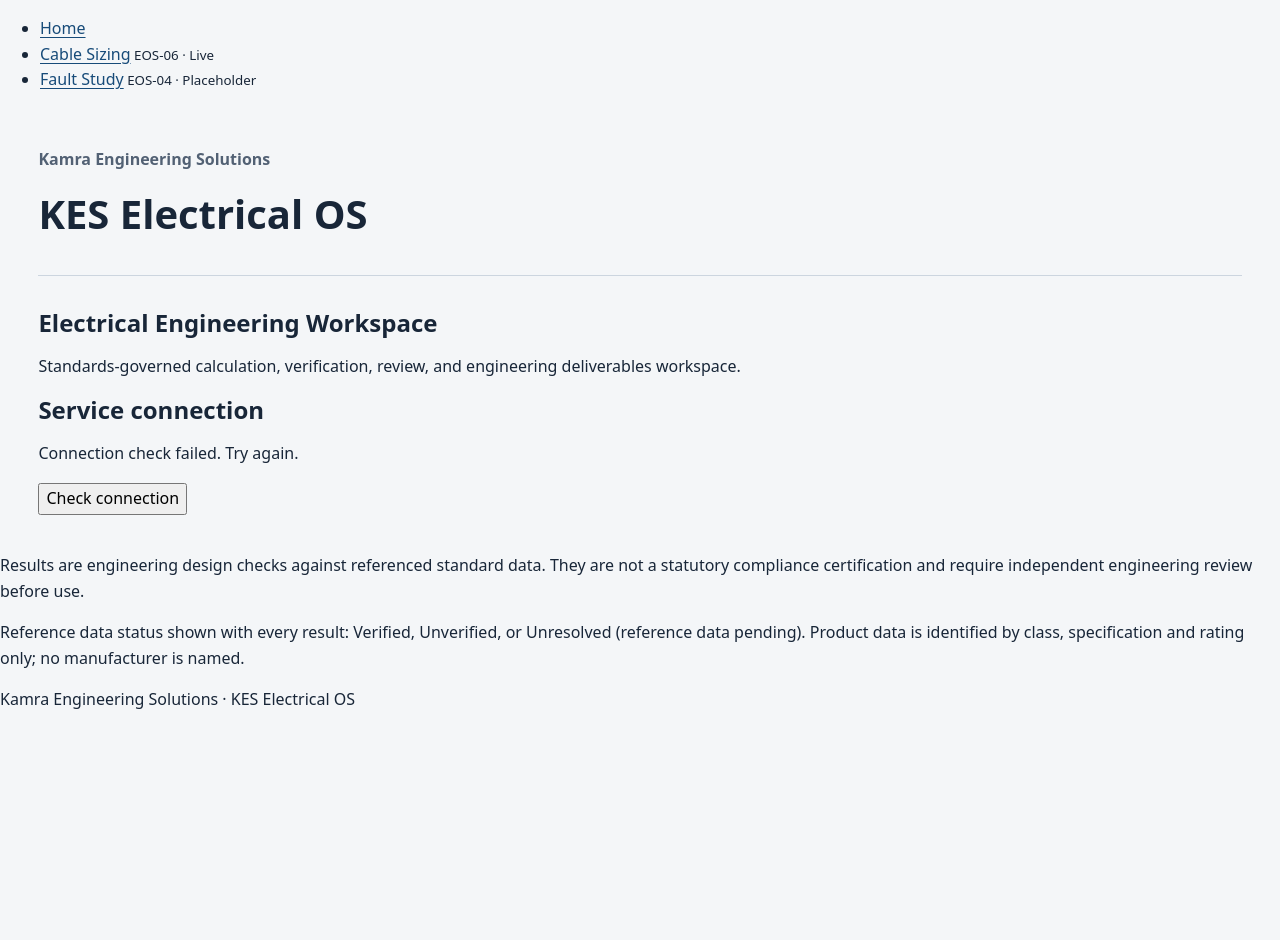
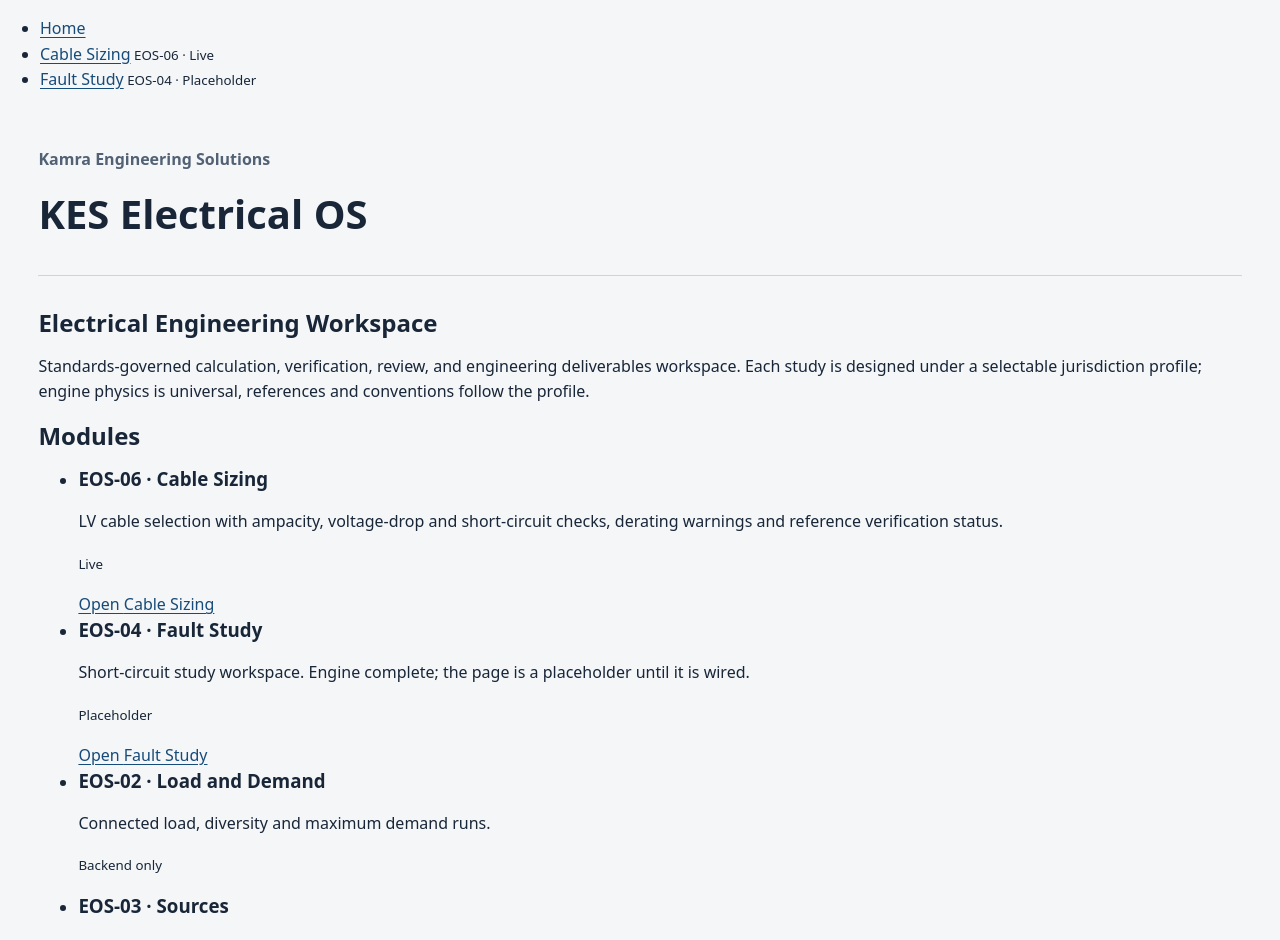
Before and after one commit to kamracp/KES_Electrical_OS, a React (Vite) app in the folder frontend/: page / in a window 1280 px wide. Shown: the top 940 px of the page. Before the commit the page ends 816 px from the top, so only its background shows below. Built offline with nearby package versions, Linux system fonts and the light colour scheme; no server answers.

Commit message:
KEOS-FE: Home page module cards with truthful status and links to working pages

```diff
--- a/frontend/src/App.tsx
+++ b/frontend/src/App.tsx
@@ -1,4 +1,59 @@
+import { Link } from "react-router-dom";
+
 import { ApiHealthStatus } from "./components/ApiHealthStatus";
+
+type ModuleStatus = "Live" | "Placeholder" | "Backend only" | "Planned";
+
+type ModuleCard = {
+  code: string;
+  title: string;
+  summary: string;
+  status: ModuleStatus;
+  to?: string;
+};
+
+// Status mirrors docs/project-status.md; a card gets a link only when its page works.
+const MODULES: ModuleCard[] = [
+  {
+    code: "EOS-06",
+    title: "Cable Sizing",
+    summary:
+      "LV cable selection with ampacity, voltage-drop and short-circuit checks, derating warnings and reference verification status.",
+    status: "Live",
+    to: "/cable-sizing",
+  },
+  {
+    code: "EOS-04",
+    title: "Fault Study",
+    summary: "Short-circuit study workspace. Engine complete; the page is a placeholder until it is wired.",
+    status: "Placeholder",
+    to: "/fault-study",
+  },
+  {
+    code: "EOS-02",
+    title: "Load and Demand",
+    summary: "Connected load, diversity and maximum demand runs.",
+    status: "Backend only",
+  },
+  {
+    code: "EOS-03",
+    title: "Sources",
+    summary: "Transformer, generator, UPS and PV sizing.",
+    status: "Backend only",
+  },
+  {
+    code: "EOS-07",
+    title: "Panels and Switchgear",
+    summary: "LT PCC and HT panel foundations.",
+    status: "Backend only",
+  },
+  {
+    code: "EOS-08",
+    title: "Earthing and Lightning",
+    summary: "Earthing design and lightning protection.",
+    status: "Planned",
+  },
+];
 
 export function App() {
   return (
@@ -11,9 +66,28 @@
       <section aria-labelledby="workspace-heading">
         <h2 id="workspace-heading">Electrical Engineering Workspace</h2>
         <p>
-          Standards-governed calculation, verification, review, and engineering
-          deliverables workspace.
+          Standards-governed calculation, verification, review, and engineering deliverables
+          workspace. Each study is designed under a selectable jurisdiction profile; engine physics
+          is universal, references and conventions follow the profile.
         </p>
+      </section>
+
+      <section aria-labelledby="modules-heading">
+        <h2 id="modules-heading">Modules</h2>
+        <ul>
+          {MODULES.map((module) => (
+            <li key={module.code} data-module-code={module.code} data-module-status={module.status}>
+              <h3>
+                {module.code} · {module.title}
+              </h3>
+              <p>{module.summary}</p>
+              <p>
+                <small>{module.status}</small>
+              </p>
+              {module.to ? <Link to={module.to}>Open {module.title}</Link> : null}
+            </li>
+          ))}
+        </ul>
       </section>
 
       <ApiHealthStatus />
```
